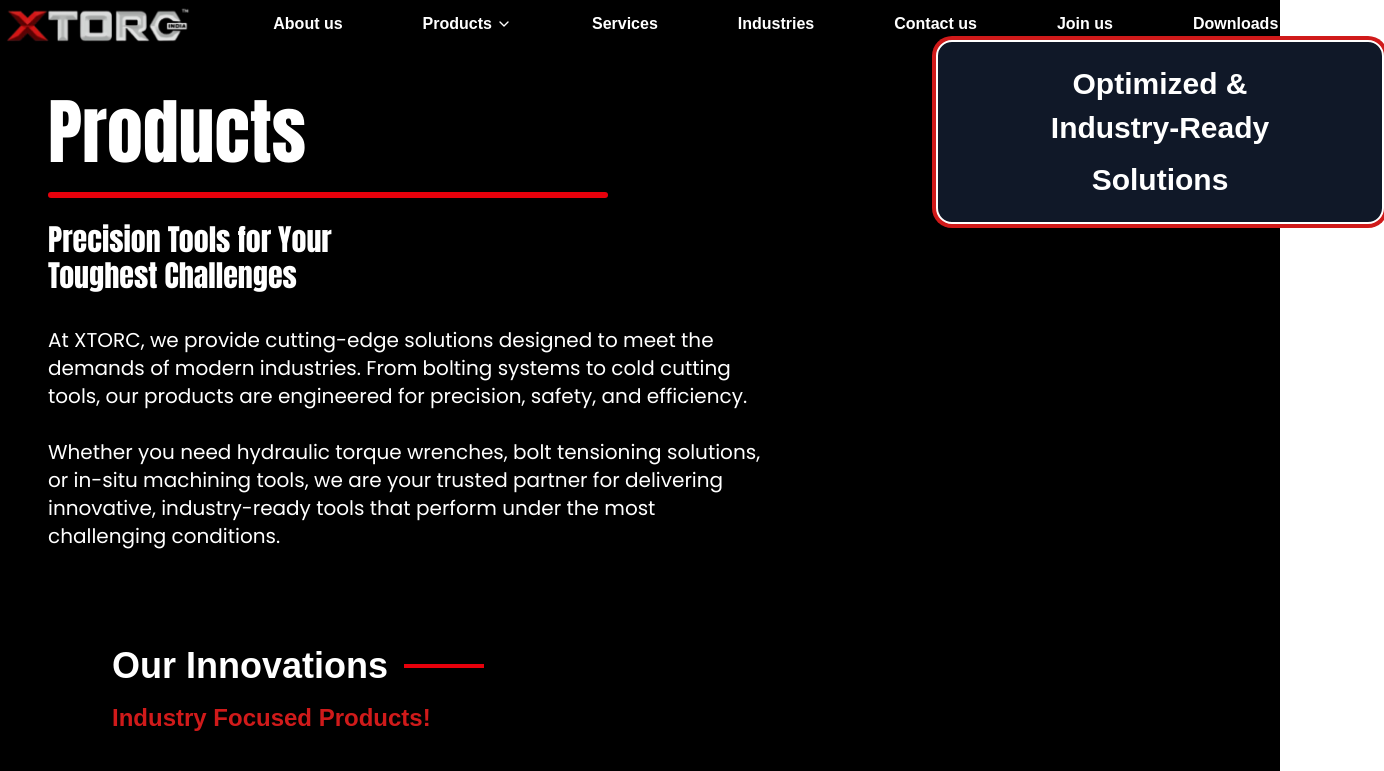
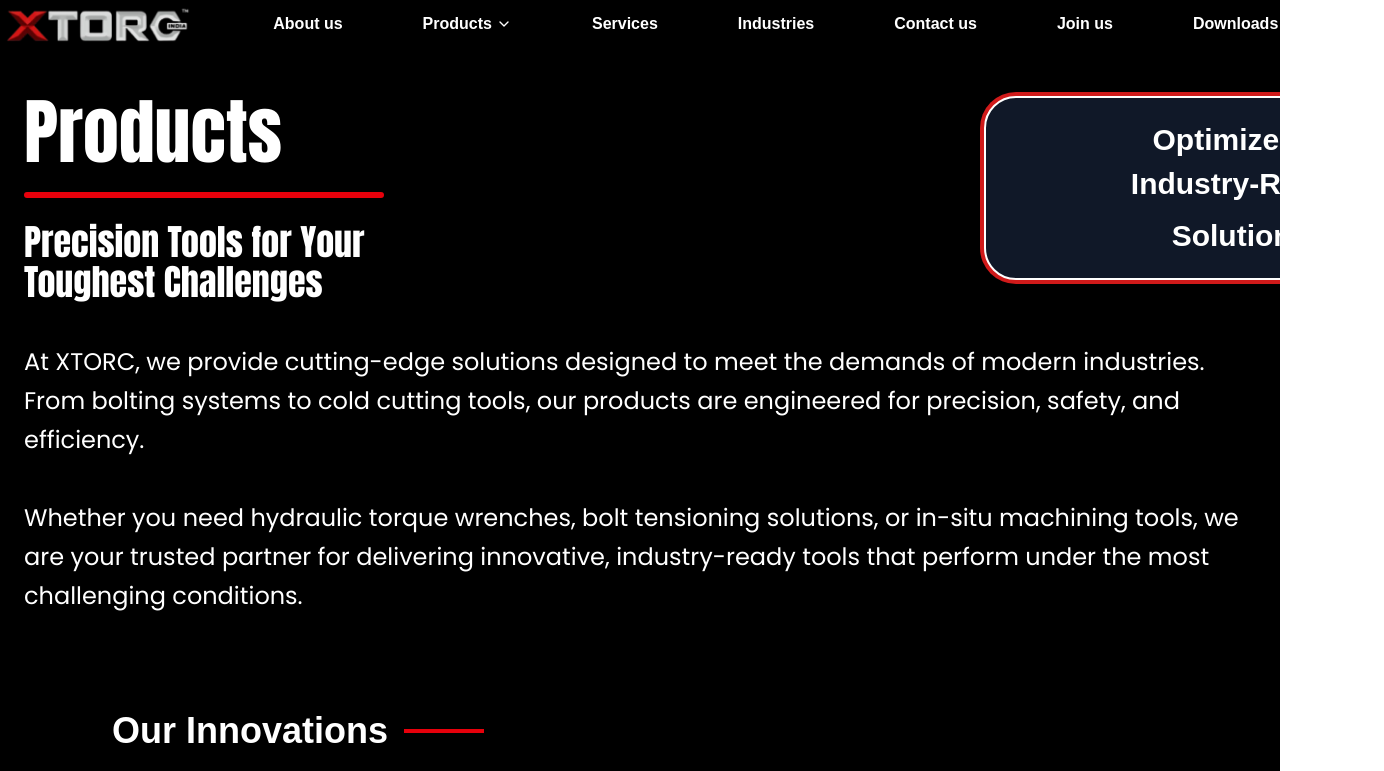
Before and after one commit to dev-nexcore/xtroc, a Next.js app: page /product in a window 1280 px wide. Shown: the top 771 px of the page, 1384 px wide, since content can reach past the window. Built offline with nearby package versions, Linux system fonts and the light colour scheme.

Commit message:
implement some minor changes in product page and industry page.

```diff
--- a/src/components/Products/OurInnovation.jsx
+++ b/src/components/Products/OurInnovation.jsx
@@ -94,7 +94,7 @@
                 <div className="w-96 h-72 bg-gray-200 rounded flex items-center justify-center hidden">
                   <span className="text-gray-500">Product {i + 1}</span>
                 </div>
-                <div className="absolute top-0 right-0 w-8 h-full bg-red-600 flex items-center justify-center transition-all duration-300">
+                <div className="absolute top-0 right-0 w-11 h-full bg-red-600 flex items-center justify-center transition-all duration-300">
                   <span className="text-white text-xs font-bold transform -rotate-90 whitespace-nowrap md:text-xl">
                     {product.title}
                   </span>
--- a/src/components/Products/Product.jsx
+++ b/src/components/Products/Product.jsx
@@ -4,94 +4,68 @@
 
 // Animation Variants
 const fadeInUp = {
-  hidden: { opacity: 0, y: 40 }, // start 40px below
+  hidden: { opacity: 0, y: 40 },
   visible: { opacity: 1, y: 0, transition: { duration: 0.6, ease: "easeOut" } },
 };
 
 const container = {
   hidden: {},
-  visible: {
-    transition: {
-      staggerChildren: 0.3, // delay between child animations
-    },
-  },
+  visible: { transition: { staggerChildren: 0.3 } },
 };
 
 const Product = () => {
   return (
     <div className="bg-black">
       <motion.div
-        className="max-w-6xl mx-auto px-4 md:px-6 py-12 text-left bg-black"
+        className="max-w-7xl mx-auto px-4 md:px-6 py-12 text-left bg-black"
         variants={container}
         initial="hidden"
         whileInView="visible"
-        viewport={{ once: true, amount: 0.2 }} // triggers when 20% is visible
+        viewport={{ once: true, amount: 0.2 }}
       >
-        {/* Title */}
-        <motion.h2
-          variants={fadeInUp}
-          className="text-4xl sm:text-5xl md:text-7xl mb-6 md:-ml-10 text-center md:text-left text-white"
-          style={{ fontFamily: "Impact, sans-serif" }}
-        >
-          Products
-        </motion.h2>
-
-        {/* Red Line */}
-        <motion.div
-          variants={fadeInUp}
-          className="h-1.5 mb-6 bg-red-600 rounded-full mx-auto md:mx-0 md:-ml-10 w-32 md:w-140"
-        ></motion.div>
-
-        <div className="flex flex-col md:flex-row justify-between gap-8">
+        <div className="flex flex-col md:flex-row justify-between gap-8 relative">
           {/* Left Content */}
           <motion.div variants={fadeInUp} className="flex-1 text-left">
+            <h2
+              className="text-4xl sm:text-5xl md:text-7xl mb-6 md:-ml-0 text-center md:text-left text-white"
+              style={{ fontFamily: "Impact, sans-serif" }}
+            >
+              Products
+            </h2>
+
+            <div className="h-1.5 mb-6 bg-red-600 rounded-full mx-auto md:mx-0 md:w-90"></div>
+
             <h3
-              className="text-2xl sm:text-3xl font-semi mb-6 md:mb-8 text-center md:text-left md:-ml-10 text-white"
+              className="text-3xl sm:text-4xl font-semi mb-6 md:mb-8 text-center md:text-left text-white"
               style={{ fontFamily: "Impact, sans-serif" }}
             >
               Precision Tools for Your <br /> Toughest Challenges
             </h3>
+
             <p
-              className="text-base sm:text-lg md:text-xl font-base mb-6 md:mb-4 text-center md:text-left md:-ml-10 text-white"
+              className="text-base sm:text-lg md:text-2xl font-base mb-6 md:mb-4 text-center md:text-left text-white leading-relaxed md:mt-10"
               style={{ fontFamily: "Poppins, sans-serif" }}
             >
-              At XTORC, we provide cutting-edge solutions designed to meet the
-              <br />
-              demands of modern industries. From bolting systems to cold cutting
-              <br />
-              tools, our products are engineered for precision, safety, and
-              efficiency.
+              At XTORC, we provide cutting-edge solutions designed to meet the demands of modern
+              industries. From bolting systems to cold cutting tools, our products are engineered
+              for precision, safety, and efficiency.
               <br />
               <br />
-              Whether you need hydraulic torque wrenches, bolt tensioning
-              solutions,
-              <br />
-              or in-situ machining tools, we are your trusted partner for
-              delivering
-              <br />
-              innovative, industry-ready tools that perform under the most
-              <br />
-              challenging conditions.
+              Whether you need hydraulic torque wrenches, bolt tensioning solutions, or in-situ
+              machining tools, we are your trusted partner for delivering innovative, industry-ready
+              tools that perform under the most challenging conditions.
             </p>
           </motion.div>
 
-          {/* Solutions Box */}
+          {/* Right Side Card */}
           <motion.div
             variants={fadeInUp}
-            className="relative translate-x-10 md:absolute top-10 md:-right-16
-             bg-gray-900 p-6 rounded-2xl border-2 border-white
-             shadow-[0_0_0_4px_#D01A1A] mx-auto md:mx-0 max-w-md w-full overflow-hidden"
+            className="relative md:absolute top-[-5] md:-right-60 bg-gray-900 p-6 rounded-4xl border-2 border-white shadow-[0_0_0_4px_#D01A1A] w-full max-w-sm md:max-w-lg overflow-hidden "
           >
             <div className="text-center">
-              <h4 className="text-xl sm:text-3xl font-semibold mb-2 text-white">
-                Optimized &
-              </h4>
-              <h4 className="text-xl sm:text-3xl font-semibold mb-4 text-white">
-                Industry-Ready
-              </h4>
-              <h4 className="text-xl sm:text-3xl font-semibold text-white">
-                Solutions
-              </h4>
+              <h4 className="text-xl sm:text-3xl font-semibold mb-2 text-white">Optimized &</h4>
+              <h4 className="text-xl sm:text-3xl font-semibold mb-4 text-white">Industry-Ready</h4>
+              <h4 className="text-xl sm:text-3xl font-semibold text-white">Solutions</h4>
             </div>
           </motion.div>
         </div>
--- a/src/components/contact/contact.jsx
+++ b/src/components/contact/contact.jsx
@@ -71,9 +71,9 @@
           {/* Right Side Card */}
           <div className="flex-1 md:flex-none md:w-[600px] relative md:h-[100]">
             <div
-              className="bg-gray-900 p-6 rounded-2xl border-2 border-white
+              className="bg-gray-900 p-6 rounded-4xl border-2 border-white
                          shadow-[0_0_0_4px_#D01A1A] w-full
-                         md:absolute md:top-[-6rem] md:right-[-14rem]"
+                         md:absolute md:top-[-7rem] md:right-[-14rem]"
             >
               <div className="space-y-4 text-sm sm:text-base md:text-3xl">
                 <p className="flex items-start gap-3">
--- a/src/layout/footer.jsx
+++ b/src/layout/footer.jsx
@@ -68,7 +68,7 @@
           </div>
 
           {/* Company Links */}
-          <div className="space-y-4 pl-5 md:pt-10">
+          <div className="space-y-4 pl-5 md:pt-10 md:pl-20">
             <h3 className="text-2xl font-semibold relative inline-block pb-1 md:ml-7">
               Company
               <span className="absolute left-0 bottom-0 w-full h-[2px] flex">
@@ -85,7 +85,7 @@
                 />
               </span>
             </h3>
-            <div className="space-y-2">
+            <div className="space-y-3.5 ">
               {["about us", "products", "carrier", "event", "services"].map(
                 (item, idx) => (
                   <div key={idx} className="flex items-center space-x-2">
@@ -103,7 +103,7 @@
           </div>
 
           {/* Products */}
-          <div className="space-y-4 md:pt-10">
+          <div className="space-y-6 md:pt-10">
             <h3 className="text-2xl font-semibold relative inline-block pb-1 md:ml-10">
               Products
               <span className="absolute left-0 bottom-0 w-full h-[2px] flex">
@@ -120,14 +120,14 @@
                 />
               </span>
             </h3>
-            <div className="space-y-2">
+            <div className=" space-y-6">
               {[
                 "hydraulic torque wrenches",
                 "bolt tensioning solutions",
                 "hydraulic equipment",
                 "pipe cutting & beveling machines",
               ].map((item, idx) => (
-                <div key={idx} className="flex items-center space-x-2">
+                <div key={idx} className="flex items-center space-x-2  ">
                   <FaAngleDoubleRight className="text-red-500 text-xl flex-shrink-0" />
                   <a
                     href="#"
@@ -141,7 +141,7 @@
           </div>
 
           {/* Contact */}
-          <div className="space-y-4 md:pt-10">
+          <div className="space-y-7 md:pt-10">
             <h3 className="text-2xl font-semibold relative inline-block pb-1 md:ml-18">
               Contact
               <span className="absolute left-0 bottom-0 w-full h-[2px] flex">
```
